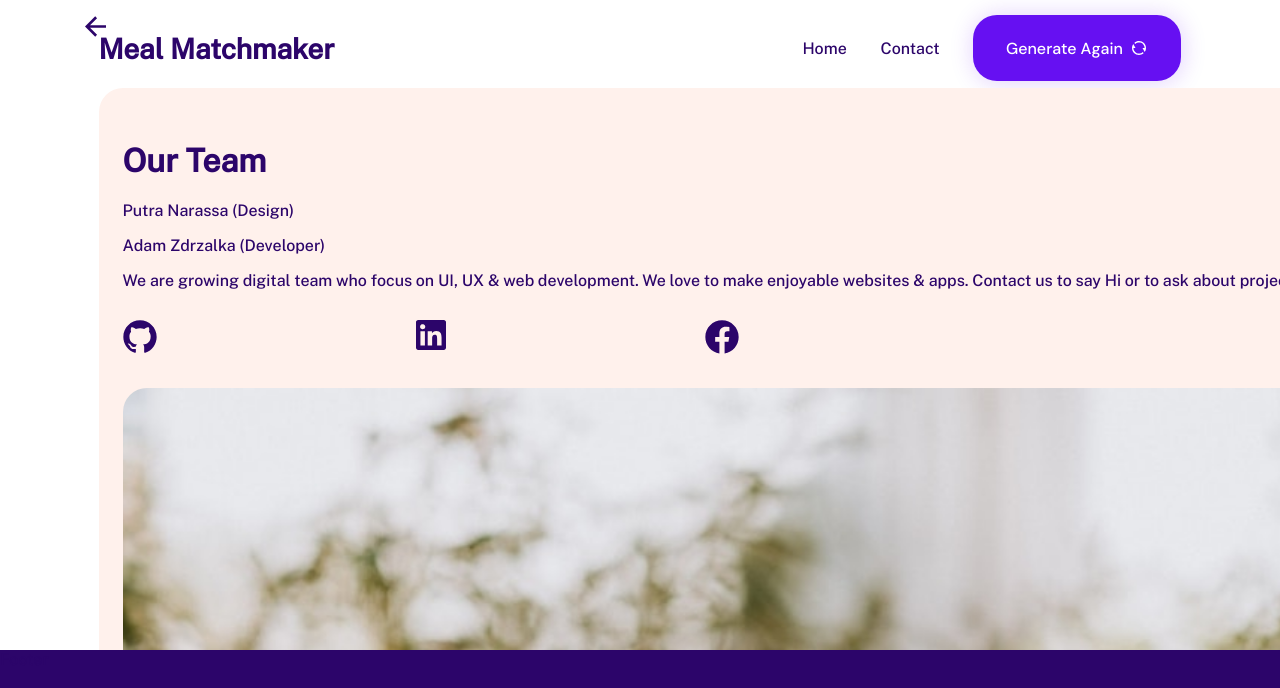
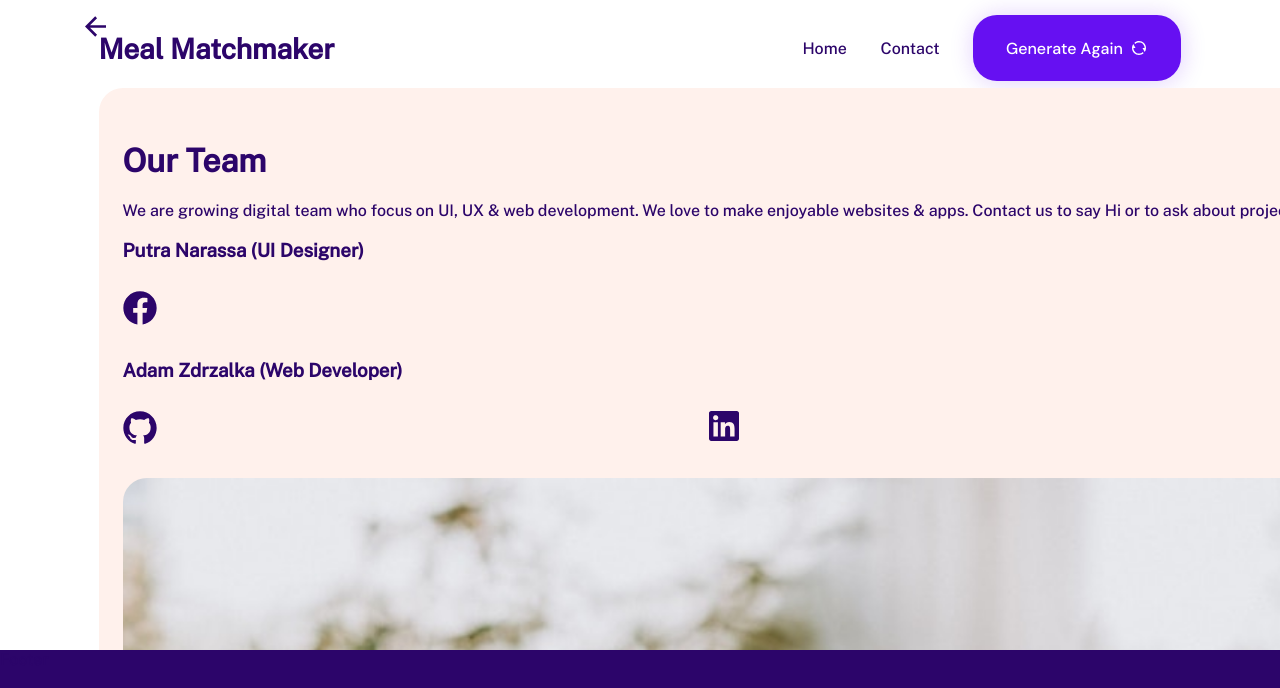
Before and after one commit to moderndayNeo/Meal-Matchmaker, a React (Create React App) app: page /contact in a window 1280 px wide. Shown: the top 688 px of the page. Built offline with nearby package versions, Linux system fonts and the light colour scheme.

Commit message:
feat: Create TeamMember component

```diff
--- a/src/Main/ContactPage/ContactPage.css
+++ b/src/Main/ContactPage/ContactPage.css
@@ -1,5 +1,4 @@
 .ContactPage {
-    /* overflow: hidden; */
 }
 
 .ContactPage .contact-nav {
--- a/src/Main/ContactPage/ContactPage.tsx
+++ b/src/Main/ContactPage/ContactPage.tsx
@@ -2,11 +2,8 @@ import React from 'react'
 import './ContactPage.css'
 import backArrow from '../../media/Icon_left_arrow.svg'
 import { useHistory } from 'react-router-dom'
-import GithubIcon from '../../media/Icons_Github_dark.svg'
-import LinkedInIcon from '../../media/Icons_Linkedin_dark.svg'
-import FacebookIcon from '../../media/Icons_Facebook_dark.svg'
 import developers from '../../media/developers.jpeg'
-import ContactLink from './ContactLink/ContactLink'
+import TeamMember from './TeamMember/TeamMember'
 
 export default function ContactPage() {
     const history = useHistory()
@@ -30,33 +27,23 @@ export default function ContactPage() {
                 <main>
                     <h1>Our Team</h1>
                     <div className="summary">
-                        <p>Putra Narassa (Design)</p>
-                        <p>Adam Zdrzalka (Developer)</p>
                         <p>
                             We are growing digital team who focus on UI, UX &
                             web development. We love to make enjoyable websites
                             & apps. Contact us to say Hi or to ask about
                             projects.
                         </p>
-                    </div>
-                    <div className="links">
-                        <ContactLink
-                            href="https://github.com/moderndayNeo?tab=repositories"
-                            src={GithubIcon}
-                            alt="github icon"
-                            className="github-icon"
+                        <TeamMember
+                            title="Putra Narassa (UI Designer)"
+                            github=""
+                            facebook="https://www.facebook.com/putra.narassa"
+                            linkedin=""
                         />
-                        <ContactLink
-                            href="https://www.linkedin.com/in/adamzdrzalka/"
-                            src={LinkedInIcon}
-                            alt="linkedin icon"
-                            className="linkedin-icon"
-                        />
-                        <ContactLink
-                            href="https://www.facebook.com/putra.narassa"
-                            src={FacebookIcon}
-                            alt="facebook icon"
-                            className="facebook-icon"
+                        <TeamMember
+                            title="Adam Zdrzalka (Web Developer)"
+                            github="https://github.com/moderndayNeo?tab=repositories"
+                            facebook=""
+                            linkedin="https://www.linkedin.com/in/adamzdrzalka/"
                         />
                     </div>
 
--- /dev/null
+++ b/src/Main/ContactPage/TeamMember/TeamMember.css
@@ -0,0 +1,3 @@
+.TeamMember {
+
+}
--- /dev/null
+++ b/src/Main/ContactPage/TeamMember/TeamMember.tsx
@@ -0,0 +1,53 @@
+import React from 'react'
+import './TeamMember.css'
+import ContactLink from '../ContactLink/ContactLink'
+import GithubIcon from '../../../media/Icons_Github_dark.svg'
+import LinkedInIcon from '../../../media/Icons_Linkedin_dark.svg'
+import FacebookIcon from '../../../media/Icons_Facebook_dark.svg'
+
+interface TeamMemberProps {
+    title: string
+    github: string
+    facebook: string
+    linkedin: string
+}
+
+export default function TeamMember({
+    title,
+    github,
+    facebook,
+    linkedin,
+}: TeamMemberProps) {
+    return (
+        <div className="TeamMember">
+            <h3>{title}</h3>
+
+            <div className="links">
+                {facebook && (
+                    <ContactLink
+                        href={facebook}
+                        src={FacebookIcon}
+                        alt="facebook icon"
+                        className="facebook-icon"
+                    />
+                )}
+                {github && (
+                    <ContactLink
+                        href={github}
+                        src={GithubIcon}
+                        alt="github icon"
+                        className="github-icon"
+                    />
+                )}
+                {linkedin && (
+                    <ContactLink
+                        href={linkedin}
+                        src={LinkedInIcon}
+                        alt="linkedin icon"
+                        className="linkedin-icon"
+                    />
+                )}
+            </div>
+        </div>
+    )
+}
```
